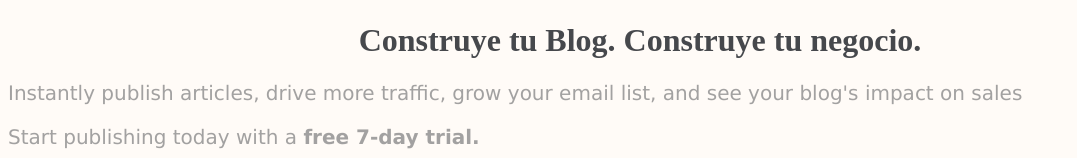
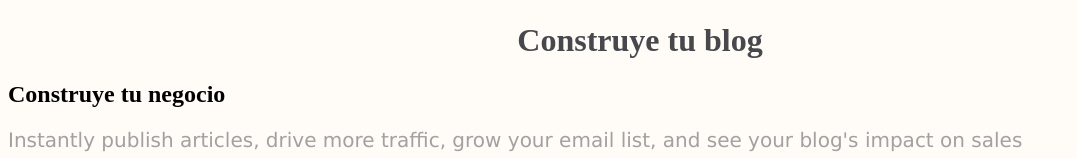
Before and after one commit to ArmandoILuna/PWeb, a plain HTML site: page index.html in a window 1280 px wide. Shown: the part 311-469 px from the top of the page, without its empty margins (0-1077 px from the left). Drawn offline with Linux system fonts and the light colour scheme.

Commit message:
Actualizar index.html

```diff
--- a/index.html
+++ b/index.html
@@ -9,7 +9,8 @@
 
   <body>
     <img src="https://ignos.blog/wp-content/uploads/2021/04/capterra.png" alt="imagen capterra" />
-    <h1>Construye tu Blog. Construye tu negocio.</h1>
+    <h1>Construye tu blog </h1>
+<h2>Construye tu <b>negocio</b></h2>
     <p>Instantly publish articles, drive more traffic, grow your email list, and see your blog's
       impact on sales</p>
       <p>
```
